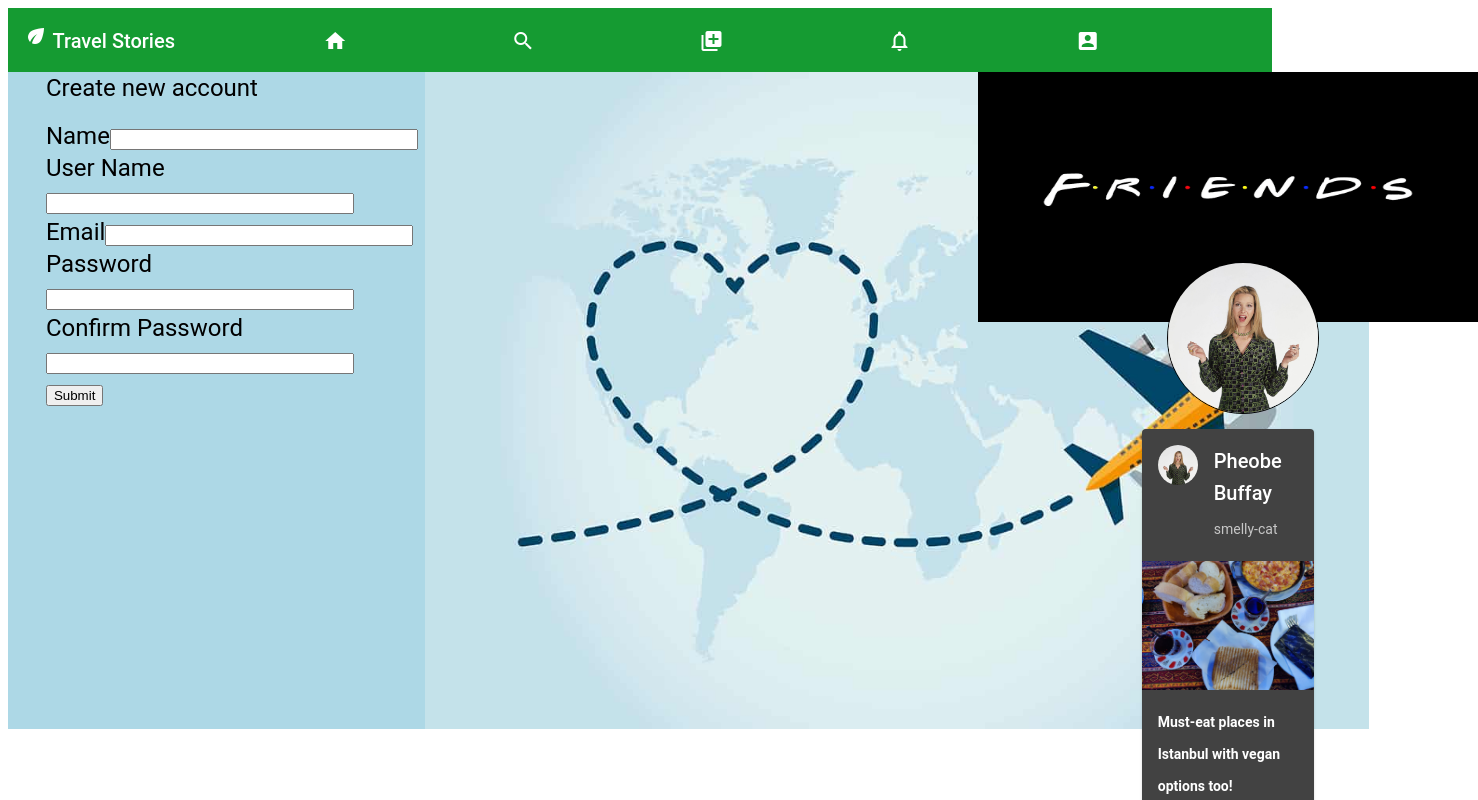
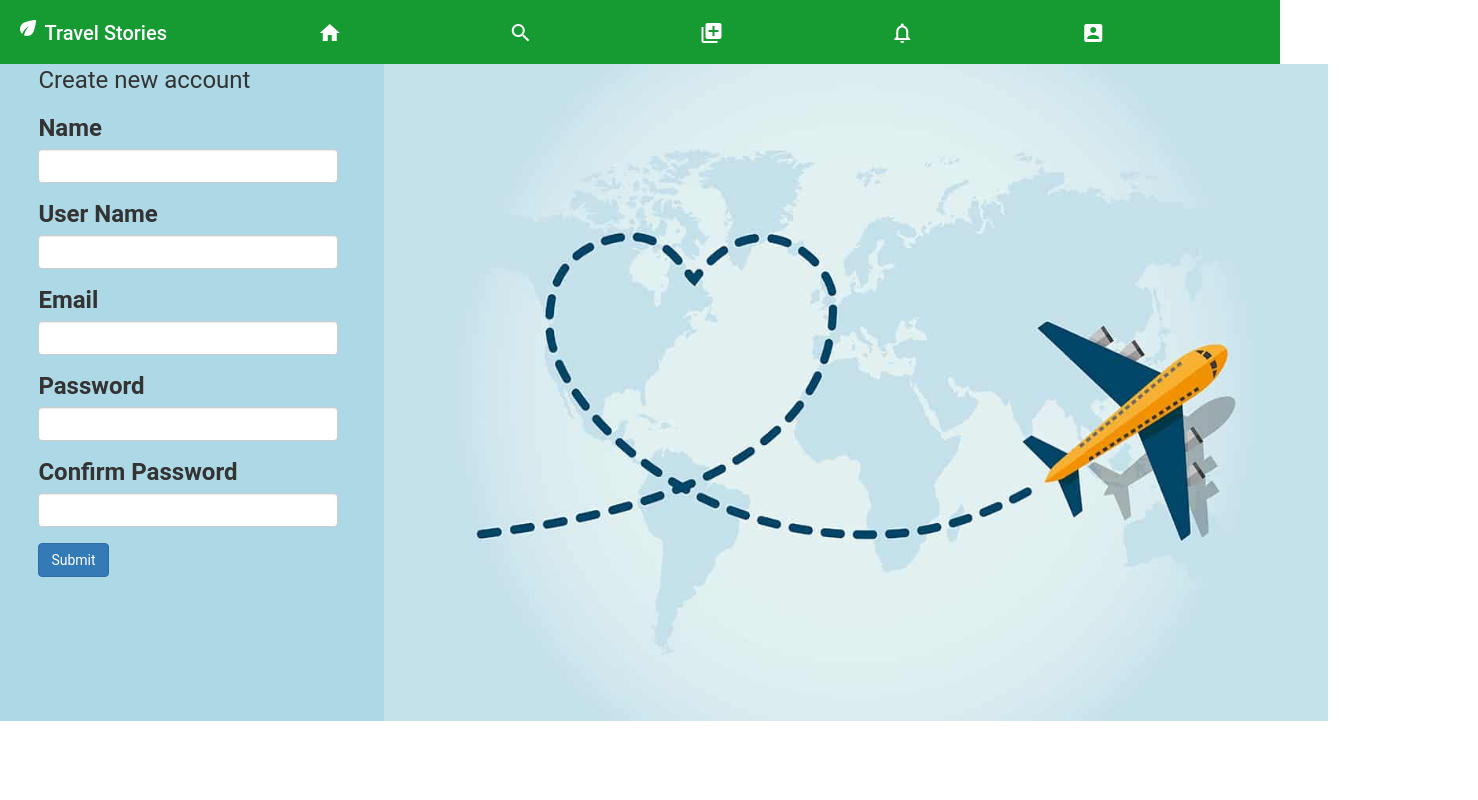
Before and after one commit to surajdalavi/travel-story, an Angular app in the folder ui/: page / in a window 1280 px wide. Shown: the top 800 px of the page, 1478 px wide, since content can reach past the window. Built offline with nearby package versions, Linux system fonts and the light colour scheme.

Commit message:
added bootstrap csdn in index.html

```diff
--- a/ui/src/app/app.component.html
+++ b/ui/src/app/app.component.html
@@ -1,6 +1,7 @@
 <h1>
   <app-header></app-header>
-  <app-signup></app-signup>
-  <app-profile-page></app-profile-page>
+  <router-outlet></router-outlet>
+  <!-- <app-signup></app-signup>
+  <app-profile-page></app-profile-page> -->
 </h1>
 <!-- <app-signup></app-signup> -->
--- a/ui/src/index.html
+++ b/ui/src/index.html
@@ -1,5 +1,6 @@
 <!doctype html>
 <html lang="en">
+
 <head>
   <meta charset="utf-8">
   <title>Angicon</title>
@@ -8,10 +9,14 @@
   <link href="https://fonts.googleapis.com/icon?family=Material+Icons" rel="stylesheet">
   <!-- <link rel="icon" type="image/x-icon" href="favicon.ico"> -->
   <!-- <link href="https://fonts.googleapis.com/css?family=Roboto:300,400,500&display=swap" rel="stylesheet"> -->
+  <link rel="stylesheet" href="https://maxcdn.bootstrapcdn.com/bootstrap/3.3.7/css/bootstrap.min.css"
+    integrity="sha384-BVYiiSIFeK1dGmJRAkycuHAHRg32OmUcww7on3RYdg4Va+PmSTsz/K68vbdEjh4u" crossorigin="anonymous">
 
 </head>
+
 <body class="mat-typography">
   <app-root></app-root>
   <app-header></app-header>
 </body>
+
 </html>
```
